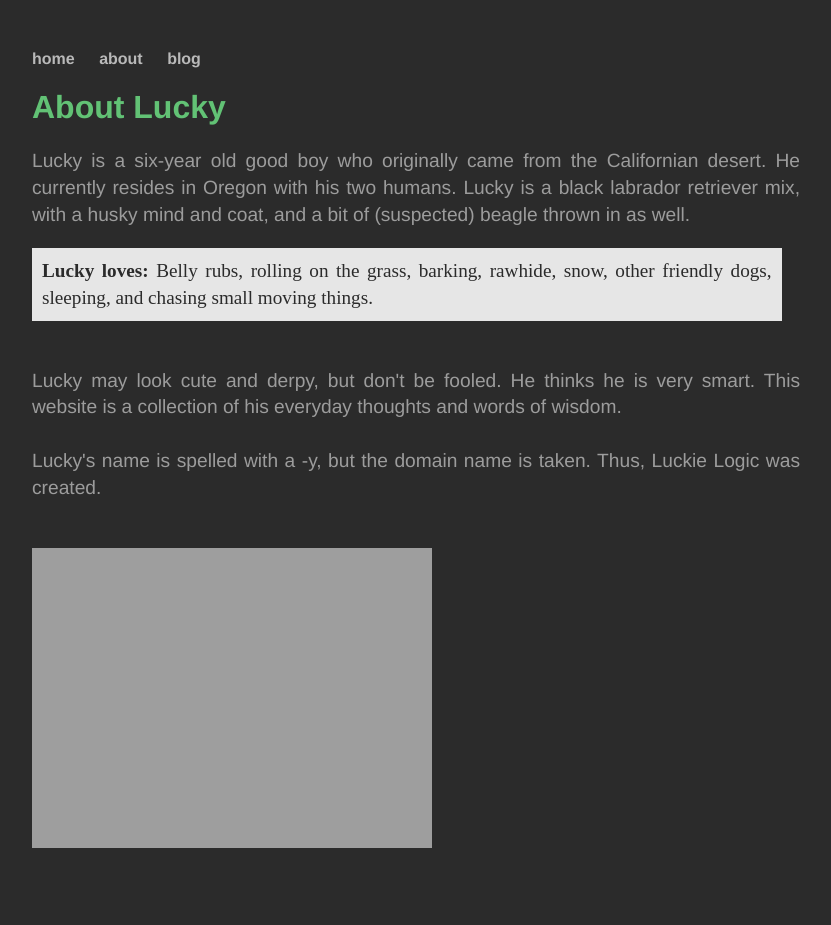
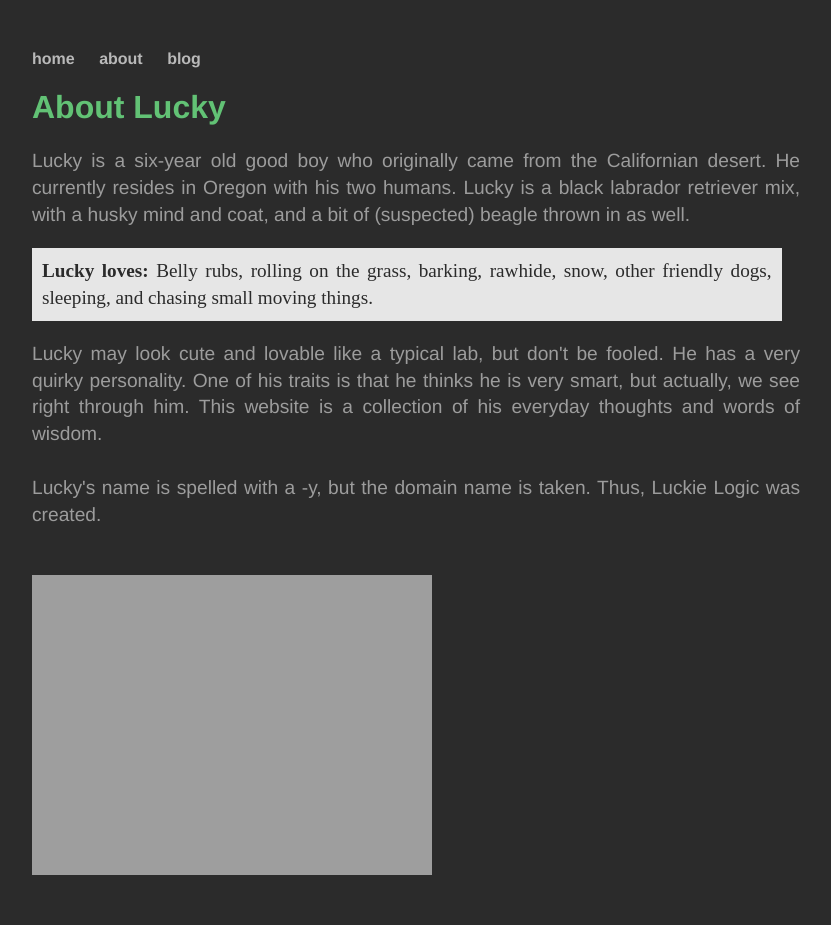
Before and after one commit to luckielogic/luckielogic.github.io, a Jekyll site: the page built from about/index.html, in a window 1280 px wide. Shown: the whole page, without its empty margins (18-849 px from the left). Built offline with Jekyll 4.4.1, drawn with Linux system fonts in a browser that asks for light colours; before the commit the page ends 900 px from its top, so only the background shows below that.

Commit message:
Update index.html

```diff
--- a/about/index.html
+++ b/about/index.html
@@ -16,8 +16,8 @@ Lucky is a six-year old good boy who originally came from the Californian desert
 	</div>
 
 <p class="about">
-	<br>
-Lucky may look cute and derpy, but don't be fooled. He thinks he is very smart. This website is a collection of his everyday thoughts and words of wisdom.
+
+Lucky may look cute and lovable like a typical lab, but don't be fooled. He has a very quirky personality. One of his traits is that he thinks he is very smart, but actually, we see right through him. This website is a collection of his everyday thoughts and words of wisdom.
 
 <br><br>
 
```
